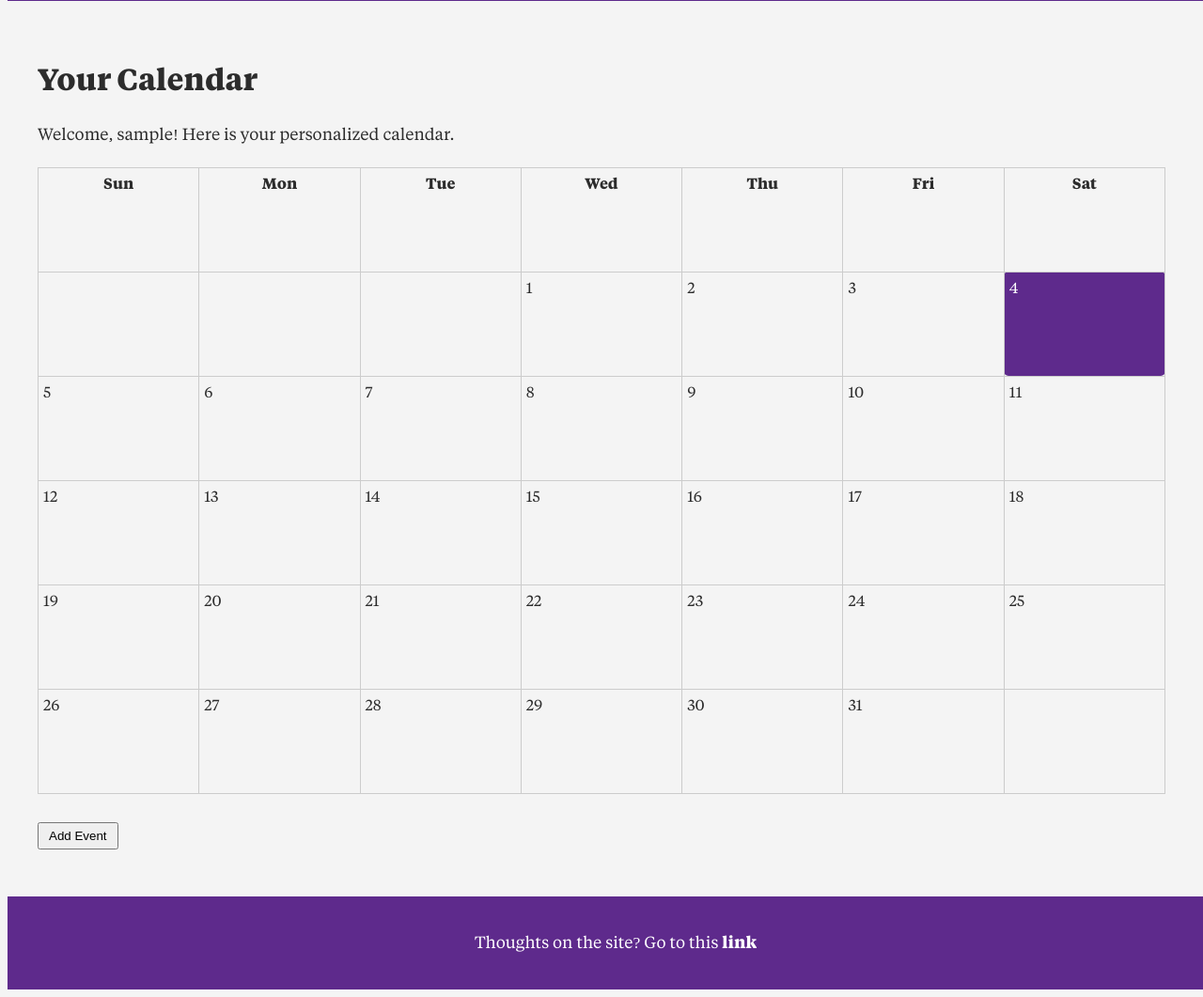
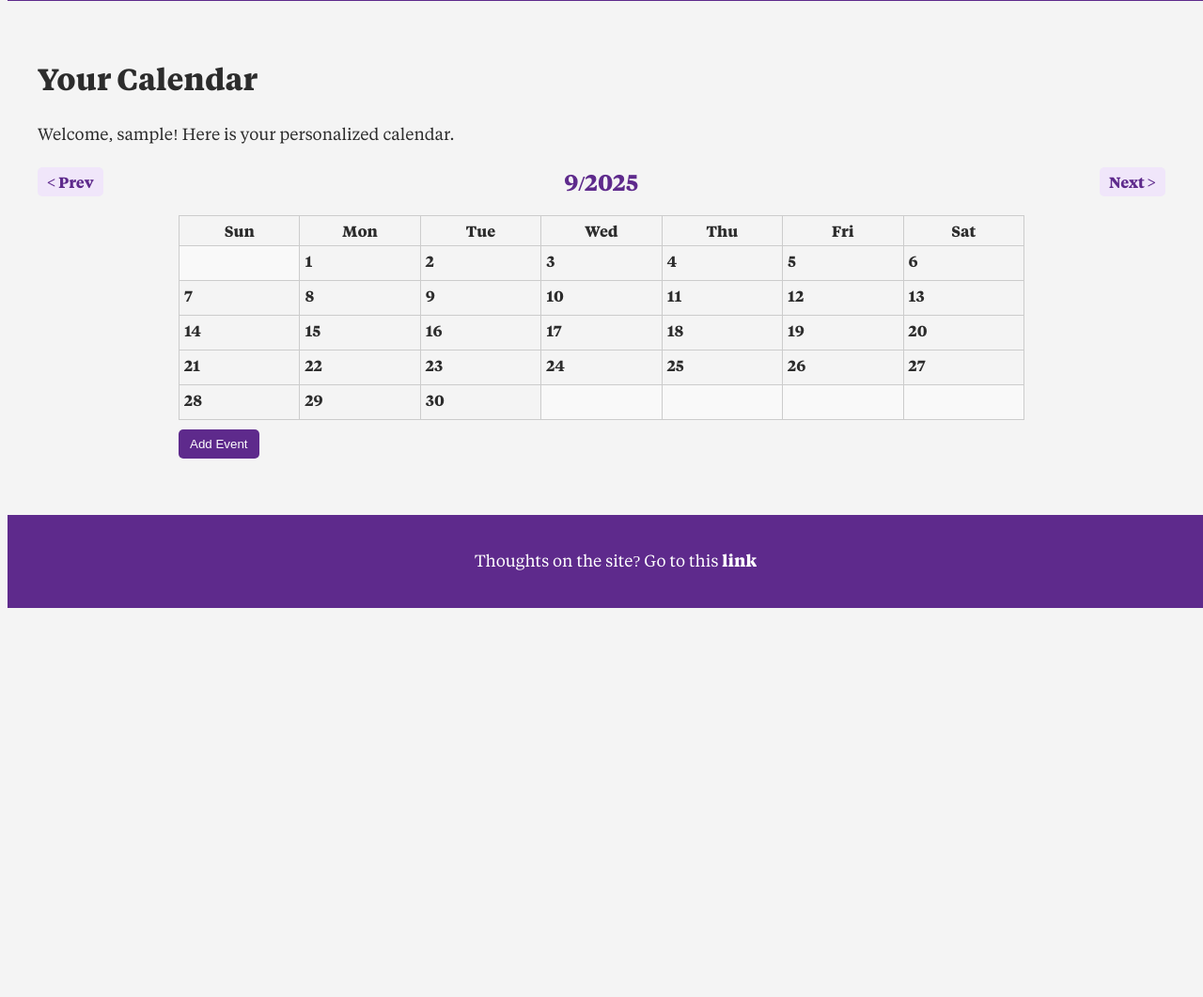
Before and after one commit to Veemon22/hci-amherst-college-student-site, a Flask app: page /calendar?month=9&year=2025 in a window 1280 px wide. Shown: the part 384-1445 px from the top of the page at 94% size. After the commit the page ends 1031 px from the top, so only its background shows below. Run offline with Flask 3, Linux system fonts and the light colour scheme; the visitor is signed in with stand-in values (Sample User, id 1); tables that the repository leaves empty hold one stand-in row (values such as "Sample post").

Commit message:
Calender prev and next

```diff
--- a/main.py
+++ b/main.py
@@ -135,24 +135,40 @@ def calendar():
         )
         db.session.add(new_event)
         db.session.commit()
-        return redirect(url_for('calendar_page'))
+        return redirect(url_for('calendar'))
 
     # Build calendar for current month
     now = datetime.now()
+    month = int(request.args.get('month', now.month))
+    year = int(request.args.get('year', now.year))
+
     cal = Calendar.Calendar(firstweekday=6)  # Sunday start
-    month_days = cal.monthdayscalendar(now.year, now.month)  # full month
+    month_days = cal.monthdayscalendar(year, month)  # full month
 
-    # Get user's events for current month
-    events = Event.query.filter_by(user_id=user.id).all()
+    # Get user's events for this month
+    events = Event.query.filter(
+        Event.user_id == user.id,
+        Event.date.between(datetime(year, 1, 1), datetime(year, 12, 31))
+    ).all()
+
+    # Calculate previous and next month/year for navigation
+    prev_month = month - 1 if month > 1 else 12
+    prev_year = year if month > 1 else year - 1
+    next_month = month + 1 if month < 12 else 1
+    next_year = year if month < 12 else year + 1
 
     return render_template(
         'calendar.html',
         username=user.username,
         calendar_data=month_days,
-        current_day=now.day,
-        current_month=now.month,
-        current_year=now.year,
-        events=events
+        current_day=now.day if (month == now.month and year == now.year) else 0,
+        current_month=month,
+        current_year=year,
+        events=events,
+        prev_month=prev_month,
+        prev_year=prev_year,
+        next_month=next_month,
+        next_year=next_year
     )
 # Quizes Page
 @app.route('/quizzes')
--- a/static/css/calendar.css
+++ b/static/css/calendar.css
@@ -1,45 +1,111 @@
+/* Calendar Container */
+#calendar-container {
+    max-width: 900px;
+    margin: 20px auto;
+}
+
+/* Calendar Header */
+.calendar-header {
+    display: flex;
+    justify-content: space-between;
+    align-items: center;
+    margin-bottom: 10px;
+}
+
+.calendar-header h2 {
+    margin: 0;
+    font-size: 1.5rem;
+}
+
+.calendar-nav-btn {
+    text-decoration: none;
+    color: #5e2a8c;
+    font-weight: bold;
+    background-color: #f0e6fa;
+    padding: 5px 10px;
+    border-radius: 5px;
+}
+
+.calendar-nav-btn:hover {
+    background-color: #d9c8f0;
+}
+
+/* Calendar Table */
 .calendar-table {
     width: 100%;
     border-collapse: collapse;
-    margin-bottom: 20px;
 }
 
-.calendar-table th, .calendar-table td {
+.calendar-table th,
+.calendar-table td {
     border: 1px solid #ccc;
     width: 14.28%;
-    height: 100px;
     vertical-align: top;
     padding: 5px;
+    min-height: 80px;
+    position: relative;
 }
 
+.empty-day {
+    background-color: #f9f9f9;
+}
+
+/* Today Highlight */
 .today {
     background-color: #5e2a8c;
     color: #fff;
     border-radius: 5px;
 }
 
+/* Day Number */
+.day-number {
+    font-weight: bold;
+    margin-bottom: 5px;
+}
+
+/* Events */
 .event {
-    background-color: #d1b3ff;
-    margin: 2px 0;
+    background-color: #f0e6fa;
+    color: #5e2a8c;
     padding: 2px 4px;
+    margin-bottom: 2px;
     border-radius: 3px;
     font-size: 0.85rem;
 }
 
-.hidden {
+/* Add Event Button */
+#toggle-add-event {
+    margin-top: 10px;
+    padding: 8px 12px;
+    background-color: #5e2a8c;
+    color: white;
+    border: none;
+    border-radius: 5px;
+    cursor: pointer;
+}
+
+#toggle-add-event:hover {
+    background-color: #4b216b;
+}
+
+/* Add Event Form */
+#add-event-form-container {
+    margin-top: 10px;
+    padding: 10px;
+    border: 1px solid #ccc;
+    border-radius: 5px;
+    background-color: #f9f9f9;
+}
+
+#add-event-form-container.hidden {
     display: none;
 }
 
-#toggle-add-event {
-    margin: 10px 0;
-    padding: 5px 10px;
-    cursor: pointer;
+#add-event-form-container input,
+#add-event-form-container button {
+    display: block;
+    margin-bottom: 10px;
+    width: 100%;
+    padding: 5px;
+    box-sizing: border-box;
 }
-
-#add-event-form-container {
-    margin-top: 10px;
-    border: 1px solid #ccc;
-    padding: 10px;
-    border-radius: 5px;
-    background-color: #f4f4f4;
-}
--- a/templates/calendar.html
+++ b/templates/calendar.html
@@ -9,6 +9,12 @@
 {% block content %}
 <h1>Your Calendar</h1>
 <p>Welcome, {{ username }}! Here is your personalized calendar.</p>
+
+<div class="calendar-header">
+    <a href="{{ url_for('calendar', month=prev_month, year=prev_year) }}" class="calendar-nav-btn">&lt; Prev</a>
+    <h2>{{ current_month }}/{{ current_year }}</h2>
+    <a href="{{ url_for('calendar', month=next_month, year=next_year) }}" class="calendar-nav-btn">Next &gt;</a>
+</div>
 
 <div id="calendar-container">
     <table class="calendar-table">
@@ -23,7 +29,7 @@
             <tr>
                 {% for day in week %}
                     {% if day == 0 %}
-                    <td></td>
+                        <td class="empty-day"></td>
                     {% else %}
                         {% set today_class = 'today' if day == current_day else '' %}
                         <td class="{{ today_class }}">
```
Lines whose indentation alone changed are shown as unchanged.
